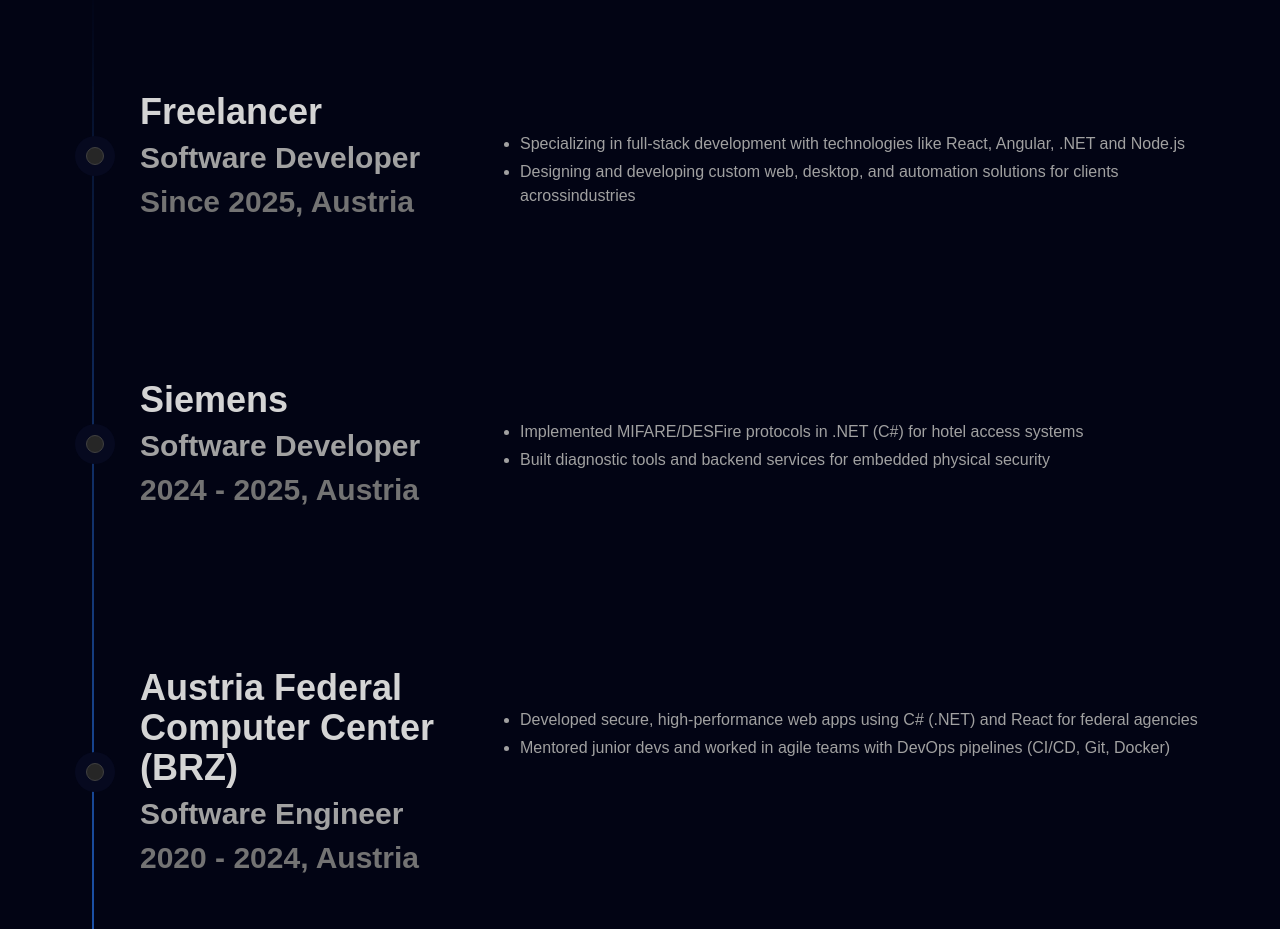
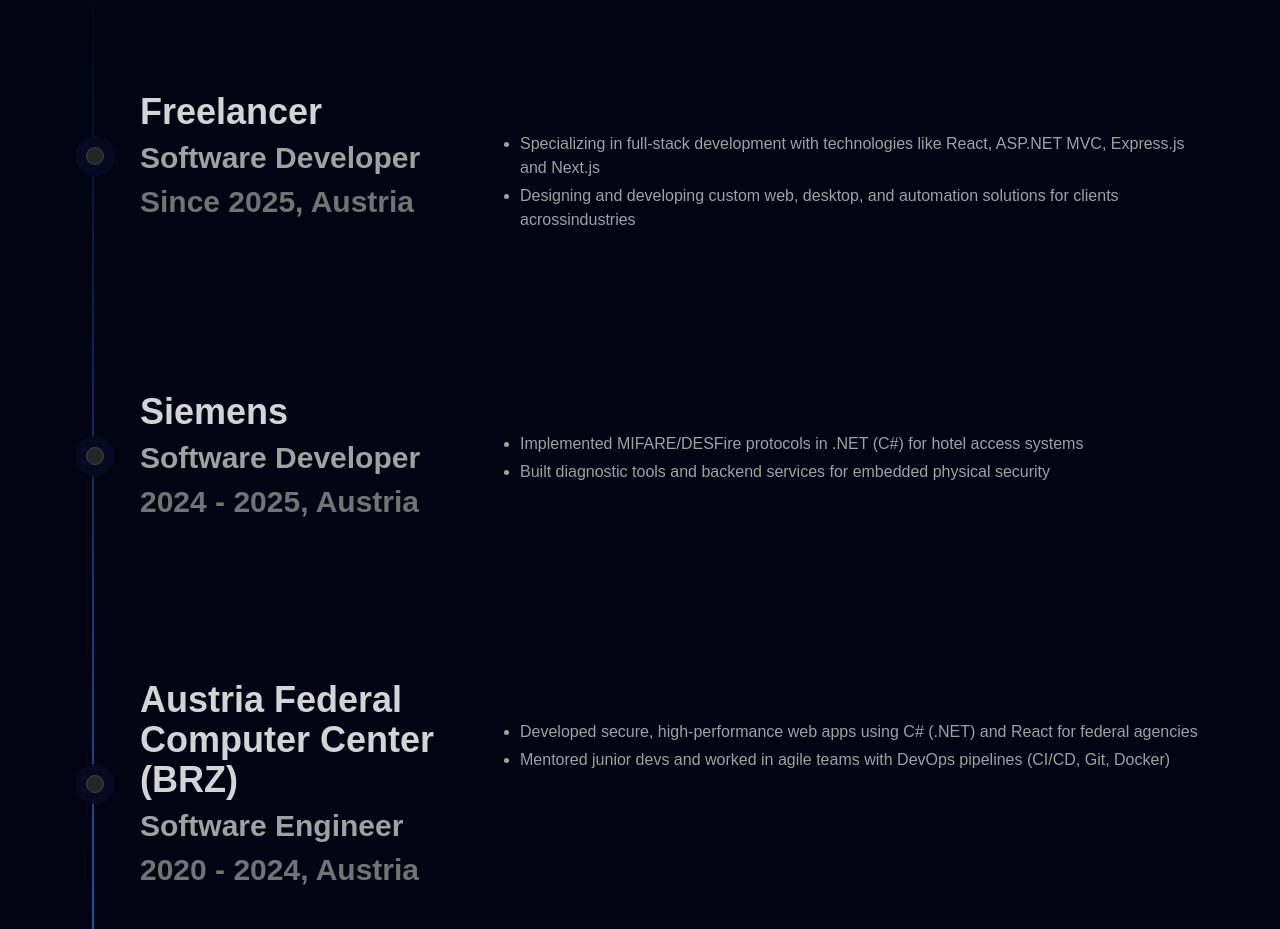
Before and after one commit to tnoori98/dev-portfolio, a React (Vite) app in the folder frontend/: page / in a window 1280 px wide. Shown: the part 3640-4569 px from the top of the page. Built offline with nearby package versions, Linux system fonts and the light colour scheme; a web font is replaced by a local one.

Commit message:
updated: experience

```diff
--- a/frontend/src/experiences/data/experience.ts
+++ b/frontend/src/experiences/data/experience.ts
@@ -5,7 +5,7 @@
         title: "Freelancer",
         job: "Software Developer",
         date: "Since 2025, Austria",
-        content: ["Specializing in full-stack development with technologies like React, Angular, .NET and Node.js",
+        content: ["Specializing in full-stack development with technologies like React, ASP.NET MVC, Express.js and Next.js",
         "Designing and developing custom web, desktop, and automation solutions for clients acrossindustries"],
     },
     {
```
